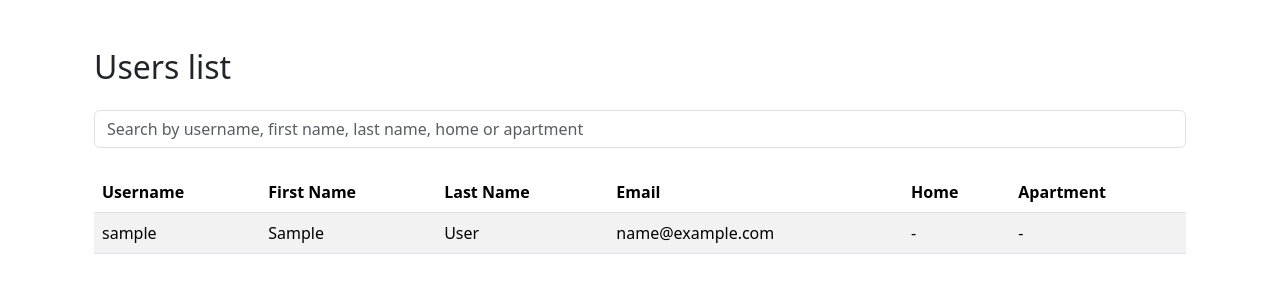
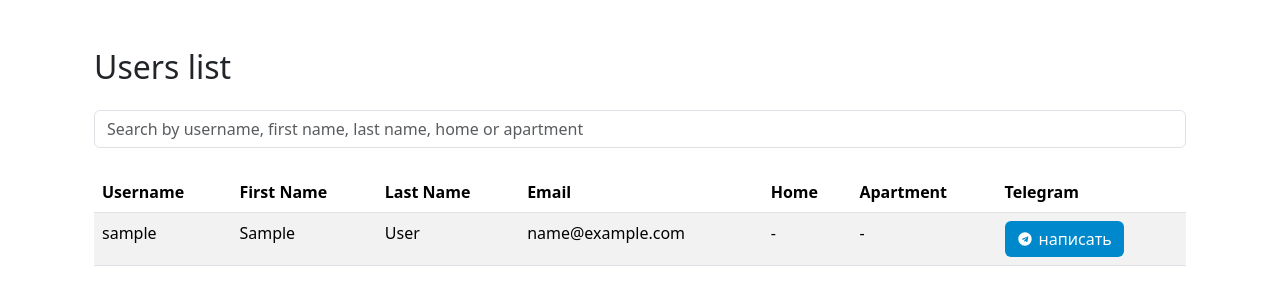
Before and after one commit to kirshinn/octobers_city_app, a Django app: page /en/users/ in a window 1280 px wide. Shown: the part 56-361 px from the top of the page. Run offline with Django 5.2, Linux system fonts and the light colour scheme; the visitor is signed in with stand-in values (Sample User, id 1); data comes from the database, SQL or seed files in the repository; data that the repository does not hold is empty; some libraries are stand-ins or nearby versions.

Commit message:
add telegram button in users table

```diff
--- a/baseapp/templates/users/user_list.html
+++ b/baseapp/templates/users/user_list.html
@@ -19,6 +19,7 @@
                     <th>Email</th>
                     <th>Home</th>
                     <th>Apartment</th>
+                    <th>Telegram</th>
                 </tr>
             </thead>
             <tbody id="userTableBody">
@@ -47,6 +48,21 @@
                                 <td>${user.email}</td>
                                 <td>${user.home}</td>
                                 <td>${user.apartment}</td>
+                                <td>
+                                    <a href="https://t.me/${user.telegram}" target="_blank"
+                                       style="display: inline-flex; align-items: center; gap: 6px; padding: 6px 12px;
+                                              background-color: #0088cc; color: white; border-radius: 6px; text-decoration: none;">
+                                        <svg xmlns="http://www.w3.org/2000/svg" height="16" viewBox="0 0 24 24" width="16" fill="white">
+                                            <path d="M12 2C6.48 2 2 6.48 2 12s4.48 10 10 10
+                                                10-4.48 10-10S17.52 2 12 2zm4.93 7.36-1.43
+                                                6.78c-.11.51-.41.63-.83.39l-2.3-1.7-1.11
+                                                1.07c-.12.12-.22.22-.45.22l.16-2.34
+                                                4.26-3.85c.18-.16-.04-.25-.28-.09l-5.27
+                                                3.31-2.27-.71c-.49-.15-.5-.49.1-.72l8.88-3.42c.41-.15.77.1.64.7z"/>
+                                        </svg>
+                                        <span>написать</span>
+                                    </a>
+                                </td>
                             `;
                             tbody.appendChild(row);
                         });
--- a/baseapp/views.py
+++ b/baseapp/views.py
@@ -115,7 +115,8 @@ def user_search(request):
         'last_name': user.last_name or '-',
         'email': user.email or '-',
         'home': user.address.home if hasattr(user, 'address') and user.address.home else '-',
-        'apartment': user.address.apartment if hasattr(user, 'address') and user.address.apartment else '-'
+        'apartment': user.address.apartment if hasattr(user, 'address') and user.address.apartment else '-',
+        'telegram': user.telegram
     } for user in users]
 
     return JsonResponse({'users': data})
```
